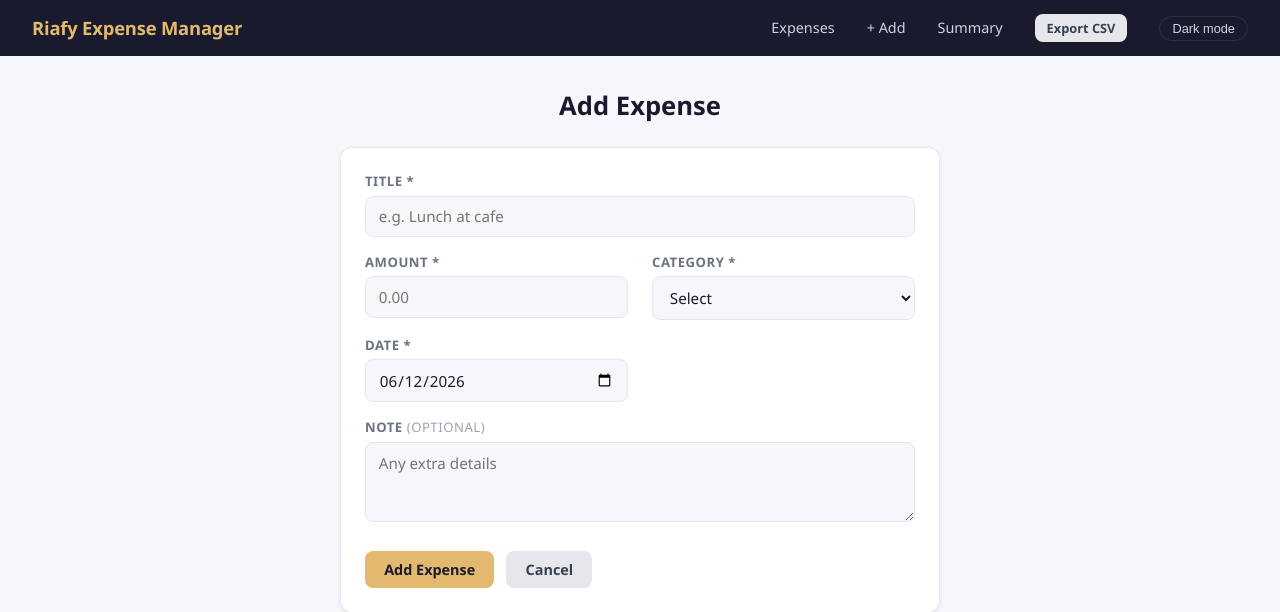
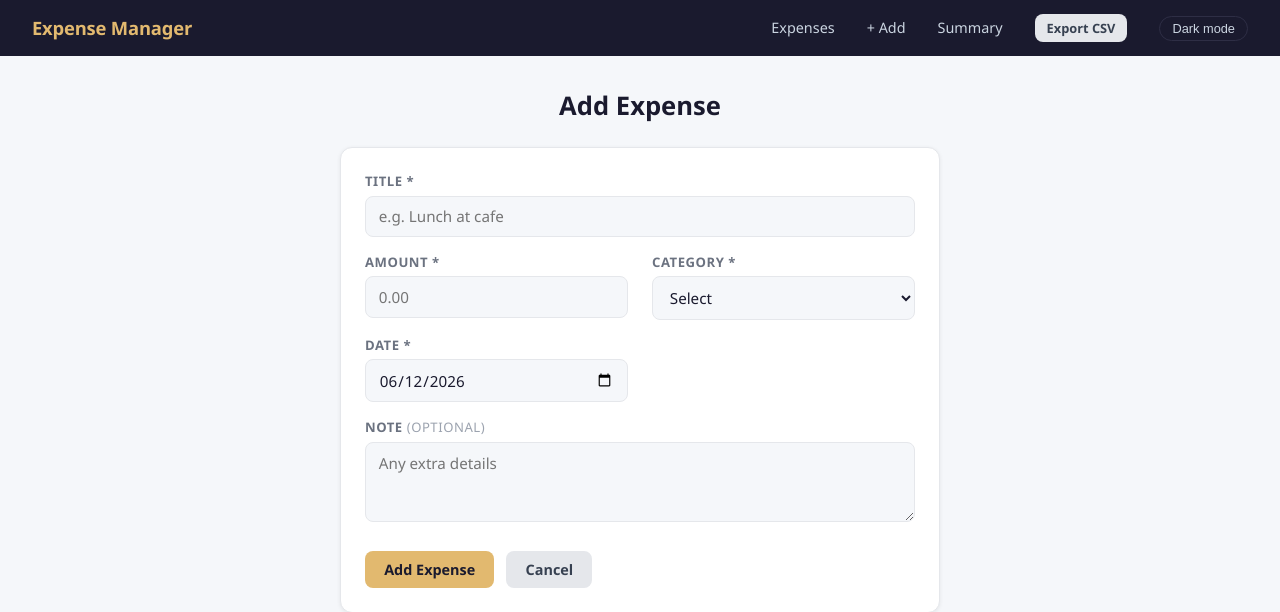
Before and after one commit to muadgijo/personal_expense_POC, a Flask app: page /add in a window 1280 px wide. Shown: the top 612 px of the page. Run offline with Flask 3, Linux system fonts and the light colour scheme.

Commit message:
Rename app branding

```diff
--- a/app.py
+++ b/app.py
@@ -255,11 +255,11 @@ def export_csv():
             'Yes' if e['recurring'] else 'No'
         ])
 
-    filename = f"paisa-expenses-{date.today().isoformat()}.csv"
+    filename = f"expense-manager-{date.today().isoformat()}.csv"
     return Response(
         output.getvalue(),
         mimetype='text/csv',
-           headers={'Content-Disposition': f'attachment; filename=riafy-expense-manager-{date.today().isoformat()}.csv'}
+           headers={'Content-Disposition': f'attachment; filename={filename}'}
     )
 
 
--- a/templates/base.html
+++ b/templates/base.html
@@ -3,7 +3,7 @@
 <head>
   <meta charset="UTF-8" />
   <meta name="viewport" content="width=device-width, initial-scale=1.0"/>
-  <title>Riafy Expense Manager</title>
+  <title>Expense Manager</title>
   <style>
     *, *::before, *::after { box-sizing: border-box; margin: 0; padding: 0; }
 
@@ -209,7 +209,7 @@
 </head>
 <body>
   <nav>
-    <a href="/" class="brand">Riafy Expense Manager</a>
+    <a href="/" class="brand">Expense Manager</a>
     <a href="/">Expenses</a>
     <a href="/add">+ Add</a>
     <a href="/summary">Summary</a>
```
Also changed, not shown: README.md.
